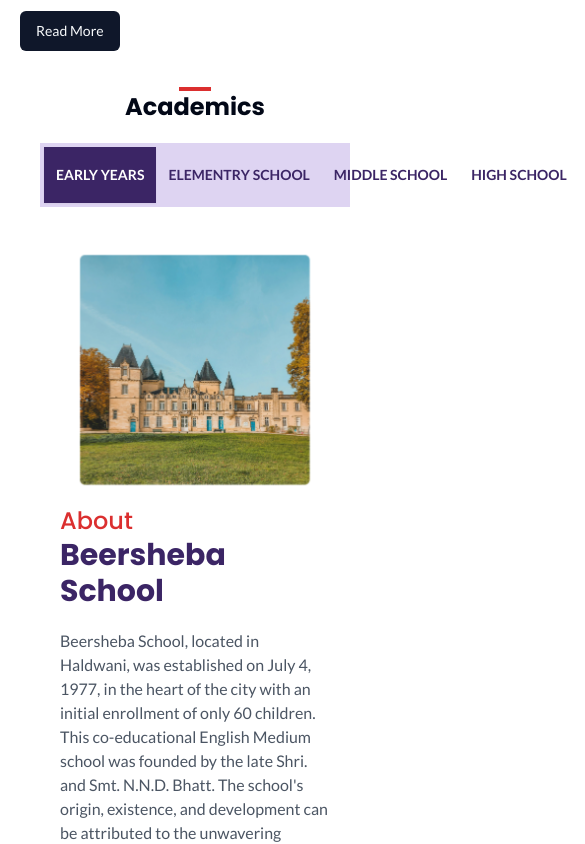
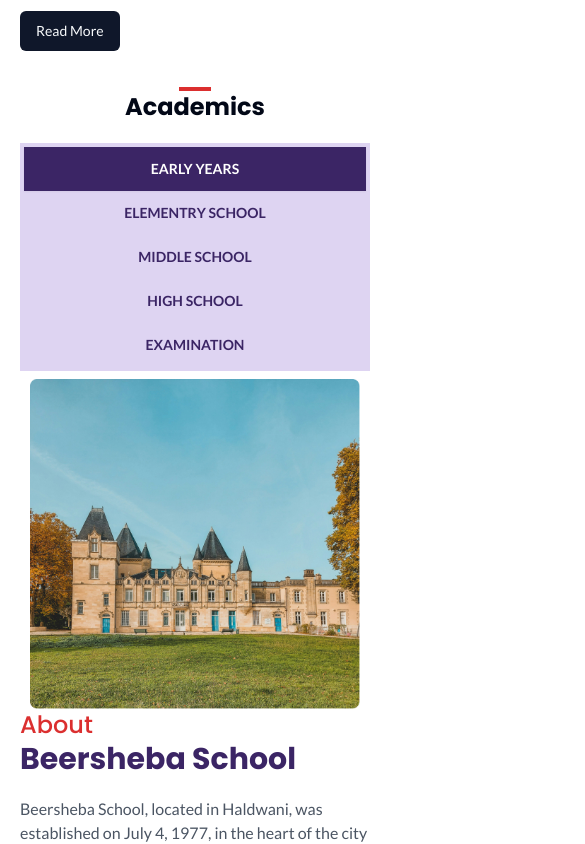
Before and after one commit to beersheba2130/school-website, a Next.js app: page / in a window 390 px wide. Shown: the part 880-1724 px from the top of the page, 585 px wide, since content can reach past the window. Built offline with nearby package versions, Linux system fonts and the light colour scheme.

Commit message:
made responsive academics page

```diff
--- a/src/components/home/academics.tsx
+++ b/src/components/home/academics.tsx
@@ -11,7 +11,7 @@ const Academics = () => {
     <section className="container p-5 lg:p-10">
       <Heading3 title="Academics" />
 
-      <div className="p-5">
+      <div className="py-5 lg:p-5">
         <Tabs defaultValue="early-years">
           <TabsList className="">
             <TabsTrigger value="early-years">EARLY YEARS</TabsTrigger>
@@ -22,8 +22,8 @@ const Academics = () => {
           </TabsList>
 
           <TabsContent value="early-years">
-            <div className=" p-5 lg:p-10 grid grid-cols-1 lg:grid-cols-2">
-              <div className="p-5 relative flex justify-center items-center">
+            <div className=" lg:p-10 grid grid-cols-1 lg:grid-cols-2">
+              <div className=" flex justify-center items-center">
                 <Image
                   src={"/assets/image/college2.jpg"}
                   alt="About Image"
@@ -58,8 +58,8 @@ const Academics = () => {
             </div>
           </TabsContent>
           <TabsContent value="elementry-school">
-            <div className=" p-5 lg:p-10 grid grid-cols-1 lg:grid-cols-2">
-              <div className="p-5 relative flex justify-center items-center">
+            <div className=" lg:p-10 grid grid-cols-1 lg:grid-cols-2">
+              <div className=" flex justify-center items-center">
                 <Image
                   src={"/assets/image/college2.jpg"}
                   alt="About Image"
@@ -94,8 +94,8 @@ const Academics = () => {
             </div>
           </TabsContent>
           <TabsContent value="middle-school">
-            <div className=" p-5 lg:p-10 grid grid-cols-1 lg:grid-cols-2">
-              <div className="p-5 relative flex justify-center items-center">
+            <div className=" lg:p-10 grid grid-cols-1 lg:grid-cols-2">
+              <div className=" flex justify-center items-center">
                 <Image
                   src={"/assets/image/college2.jpg"}
                   alt="About Image"
@@ -130,8 +130,8 @@ const Academics = () => {
             </div>
           </TabsContent>
           <TabsContent value="high-school">
-            <div className=" p-5 lg:p-10 grid grid-cols-1 lg:grid-cols-2">
-              <div className="p-5 relative flex justify-center items-center">
+            <div className=" lg:p-10 grid grid-cols-1 lg:grid-cols-2">
+              <div className=" flex justify-center items-center">
                 <Image
                   src={"/assets/image/college2.jpg"}
                   alt="About Image"
@@ -166,8 +166,8 @@ const Academics = () => {
             </div>
           </TabsContent>
           <TabsContent value="examination">
-            <div className=" p-5 lg:p-10 grid grid-cols-1 lg:grid-cols-2">
-              <div className="p-5 relative flex justify-center items-center">
+            <div className=" lg:p-10 grid grid-cols-1 lg:grid-cols-2">
+              <div className=" flex justify-center items-center">
                 <Image
                   src={"/assets/image/college2.jpg"}
                   alt="About Image"
--- a/src/components/ui/tabs.tsx
+++ b/src/components/ui/tabs.tsx
@@ -14,7 +14,7 @@ const TabsList = React.forwardRef<
   <TabsPrimitive.List
     ref={ref}
     className={cn(
-      "inline-flex h-16 items-center justify-evenly w-full bg-[#DED4F2] p-1 text-[#3B2565]",
+      " lg:inline-flex h-full lg:h-16 items-center justify-evenly w-full bg-[#DED4F2] p-1 text-[#3B2565]",
       className
     )}
     {...props}
@@ -29,7 +29,7 @@ const TabsTrigger = React.forwardRef<
   <TabsPrimitive.Trigger
     ref={ref}
     className={cn(
-      "inline-flex w-full h-full items-center justify-center whitespace-nowrap  px-3 py-1.5 text-sm font-semibold ring-offset-background transition-all focus-visible:outline-none focus-visible:ring-2 focus-visible:ring-ring focus-visible:ring-offset-2 disabled:pointer-events-none disabled:opacity-50 data-[state=active]:bg-[#3B2565] data-[state=active]:text-background data-[state=active]:shadow-sm",
+      "inline-flex w-full h-full items-center justify-center whitespace-nowrap  px-3 py-3 lg:py-1.5 text-sm font-semibold ring-offset-background transition-all focus-visible:outline-none focus-visible:ring-2 focus-visible:ring-ring focus-visible:ring-offset-2 disabled:pointer-events-none disabled:opacity-50 data-[state=active]:bg-[#3B2565] data-[state=active]:text-background data-[state=active]:shadow-sm",
       className
     )}
     {...props}
```
